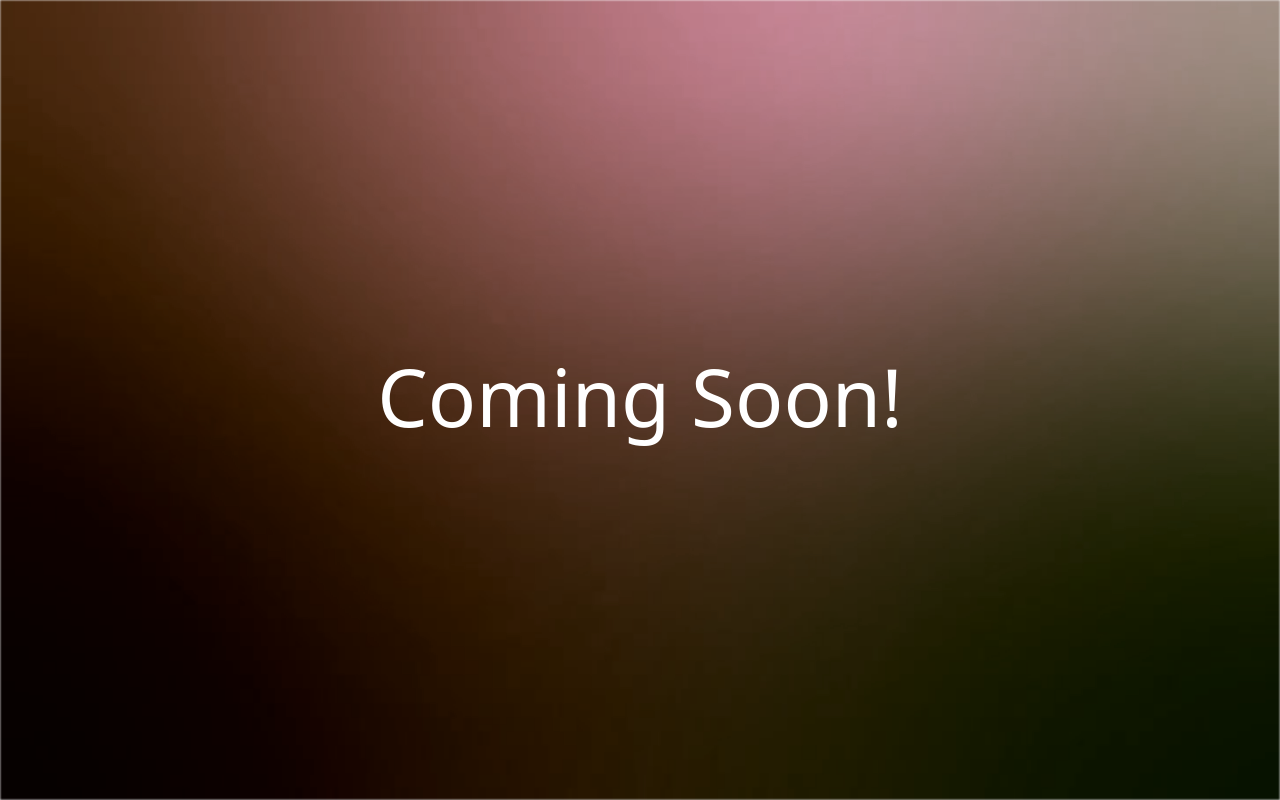
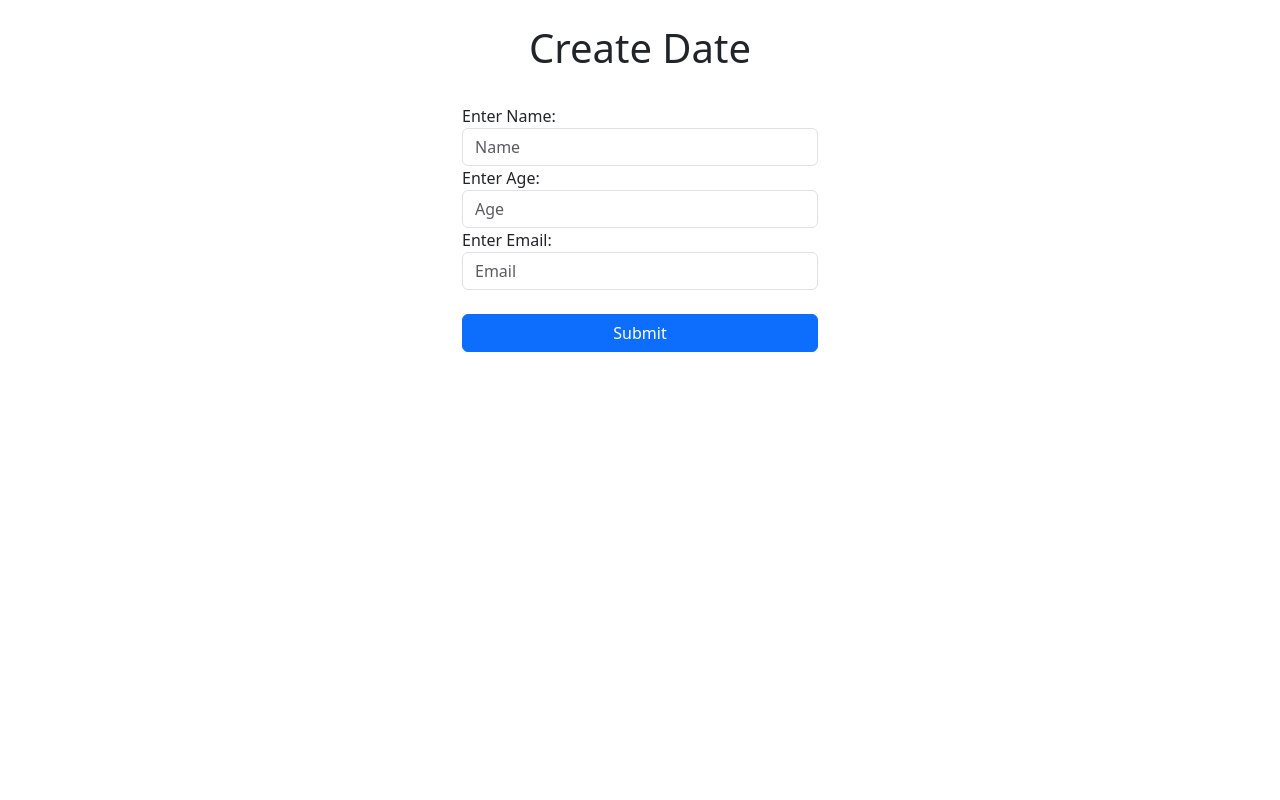
Before and after one commit to talhashah-dev/react-crud-app, a React (Create React App) app: page / in a window 1280 px wide. Built offline with nearby package versions, Linux system fonts and the light colour scheme.

Commit message:
modified App.js - Bootstrap Added

```diff
--- a/src/App.css
+++ b/src/App.css
@@ -1,4 +1,6 @@
-.coming-soon {
+
+
+/* .coming-soon {
   height: 100vh;
   width: 100vh;
   display: flex;
@@ -43,4 +45,4 @@
   100% {
     filter: grayscale(0%) contrast(150%) brightness(90%) blur(2px) hue-rotate(360deg);
   }
-}
+} */
--- a/src/App.js
+++ b/src/App.js
@@ -1,11 +1,12 @@
 import React from "react";
 import "./App.css";
 import "bootstrap/dist/css/bootstrap.min.css";
+import Create from "./components/Create";
 
 function App() {
   return (
-    <div className="coming-soon cool-background">
-      <h1>Coming Soon!</h1>
+    <div className="container">
+      <Create />
     </div>
   );
 }
--- /dev/null
+++ b/src/components/Create.jsx
@@ -0,0 +1,35 @@
+import React from 'react'
+
+function Create() {
+  return (
+    <div className="row justify-content-center">
+      <div className="col-md-4">
+        <div className="p-4 text-center">
+            <h1>
+                Create Date
+            </h1>
+        </div>
+        <form>
+           <div className="form-group">
+              <label htmlFor="nameInp">Enter Name:</label>
+              <input type="text" placeholder="Name" className="form-control" id="nameInp"/>
+           </div>
+           <div className="form-group">
+              <label htmlFor="ageInp">Enter Age:</label>
+              <input type="number" placeholder="Age" className="form-control" id="ageInp"/>
+           </div>
+           <div className="form-group">
+              <label htmlFor="emailInp">Enter Email:</label>
+              <input type="email" placeholder="Email" className="form-control" id="emailInp"/>
+           </div>
+           <br />
+           <div className="d-grid">
+           <input type="submit" value="Submit" className="btn btn-primary" />
+           </div>
+        </form>
+      </div>
+    </div>
+  )
+}
+
+export default Create
```
